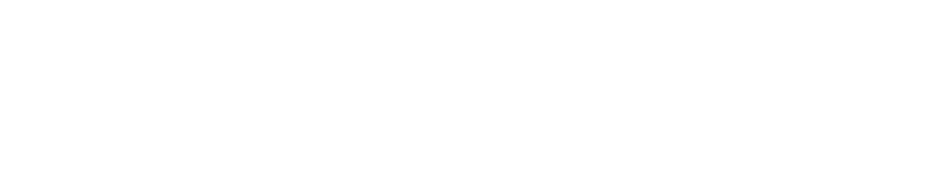
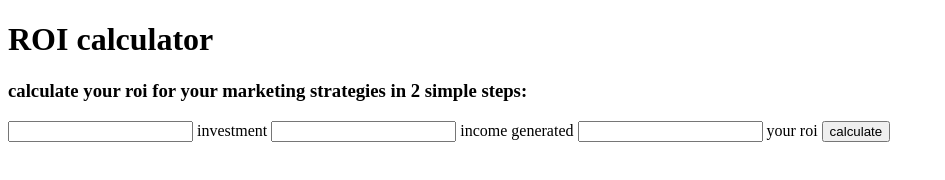
Before and after one commit to willoid/roi, a plain HTML site: page index.html in a window 1280 px wide. Shown: the whole page, without its empty margins (0-945 px from the left). Drawn offline with Linux system fonts and the light colour scheme.

Commit message:
added basic html

```diff
--- a/index.html
+++ b/index.html
@@ -7,6 +7,18 @@
     <title>ROI</title>
 </head>
 <body>
-
+    <div class="wrapper">
+        <h1>ROI calculator</h1>
+        <h3>calculate your roi for your marketing strategies in 2 simple steps:</h3>
+        <form>
+            <input type="number" id="investment"/>
+            <label for="investment">investment</label>
+            <input type="number" id="income"/>
+            <label for="income">income generated</label>
+            <input type="number" id="result" />
+            <label for="result">your roi</label>
+            <input type="submit" value="calculate"/>
+        </form>
+    </div>
 </body>
 </html>
```
